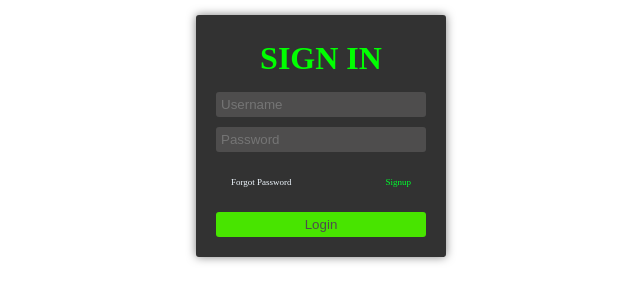
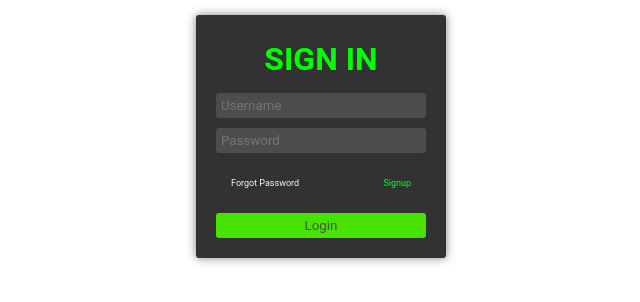
Before and after one commit to vamshi1698/Sign-In-Form, a plain HTML site: page index.html in a window 1280 px wide. Shown: the full height of the page, 319-959 px from the left. Drawn offline with Linux system fonts and the light colour scheme.

Commit message:
font added

```diff
--- a/style.css
+++ b/style.css
@@ -1,6 +1,7 @@
 *{
     margin: 0;
     border: 0;
+    font-family:  Roboto, system-ui, -apple-system, BlinkMacSystemFont, 'Segoe UI', Oxygen, Ubuntu, Cantarell, 'Open Sans', 'Helvetica Neue', sans-serif;
     box-sizing: border-box ;
 }
 html,body{
```
